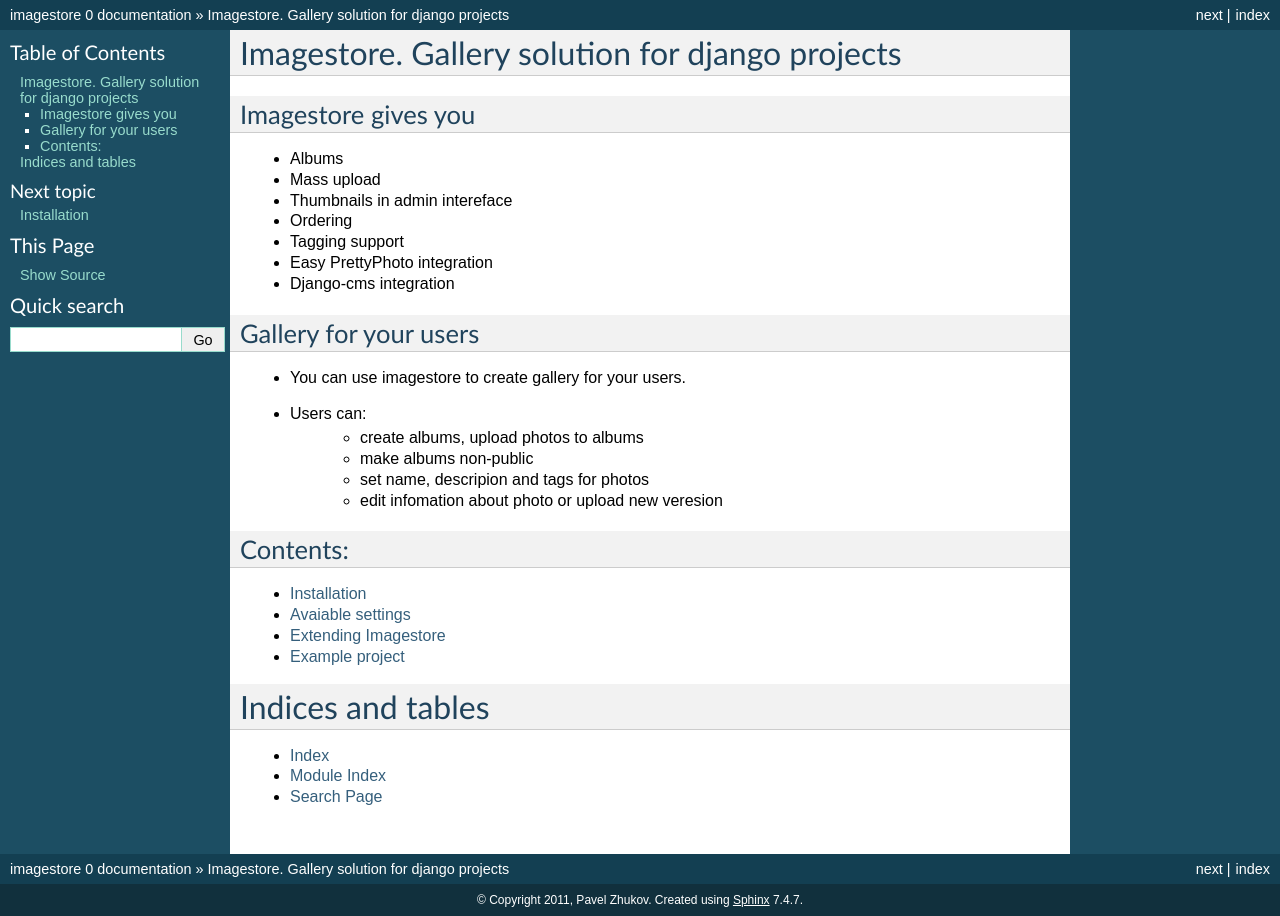
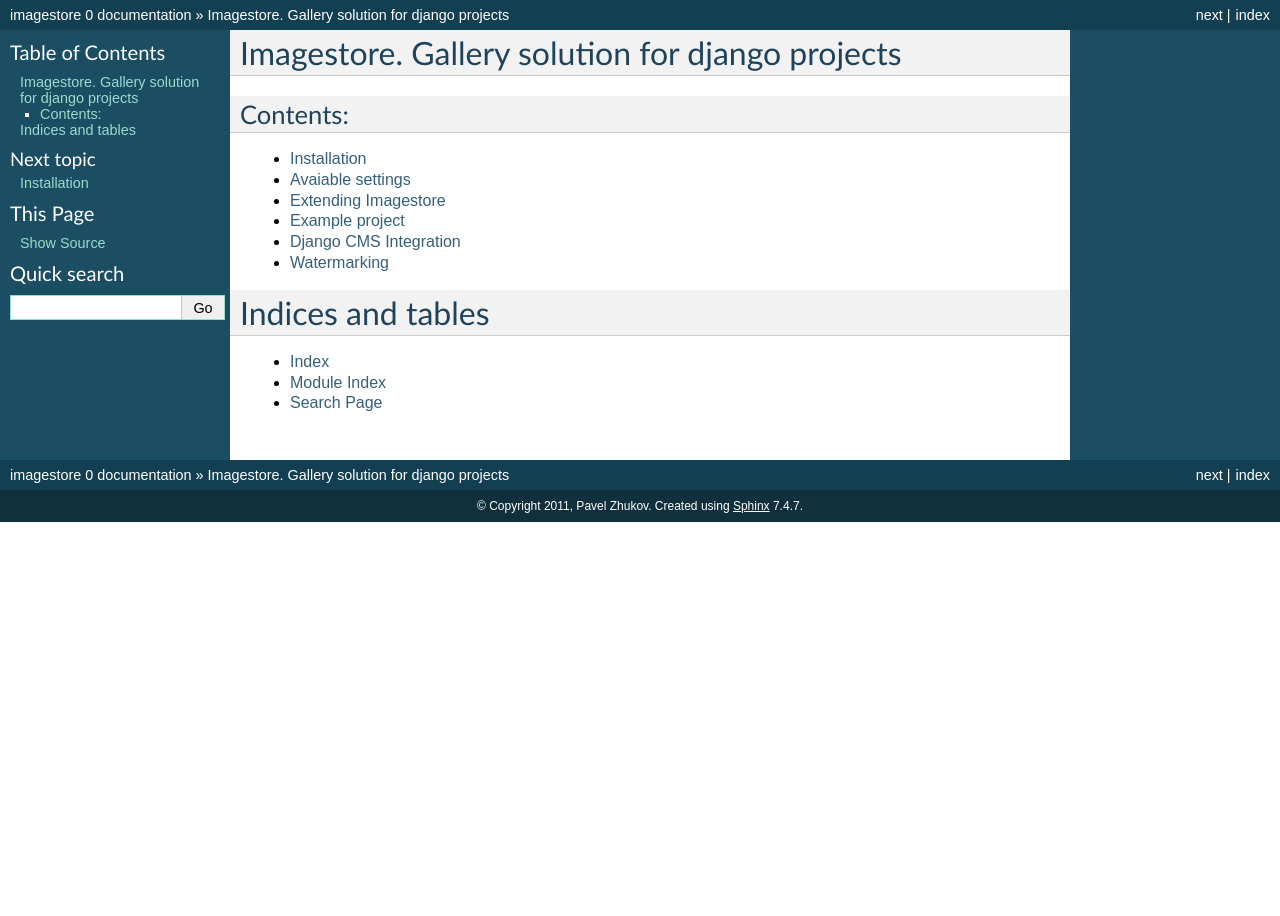
Before and after one commit to hovel/imagestore, a Sphinx documentation site: the page built from docs/index.rst, in a window 1280 px wide. Built offline with Sphinx 7.4.7, drawn with Linux system fonts in a browser that asks for light colours.

Commit message:
Docs touchup

```diff
--- a/docs/index.rst
+++ b/docs/index.rst
@@ -1,26 +1,5 @@
 Imagestore. Gallery solution for django projects
 ================================================
-
-Imagestore gives you
---------------------
-
-* Albums
-* Mass upload
-* Thumbnails in admin intereface
-* Ordering
-* Tagging support
-* Easy PrettyPhoto integration
-* Django-cms integration
-
-Gallery for your users
-----------------------
-
-* You can use imagestore to create gallery for your users.
-* Users can:
-    * create albums, upload photos to albums
-    * make albums non-public
-    * set name, descripion and tags for photos
-    * edit infomation about photo or upload new veresion
 
 Contents:
 ---------
--- /dev/null
+++ b/docs/watermark.rst
@@ -0,0 +1,4 @@
+Watermarking
+============
+
+Use `watermarker <http://pypi.python.org/pypi/watermarker/>`__ sorl integration to add watermark to your images
```
Also changed, not shown: other parts of docs/index.rst (+2 -0 lines), README.rst (+18 -48 lines), docs/djangocms.rst (added, +16 -0 lines).
